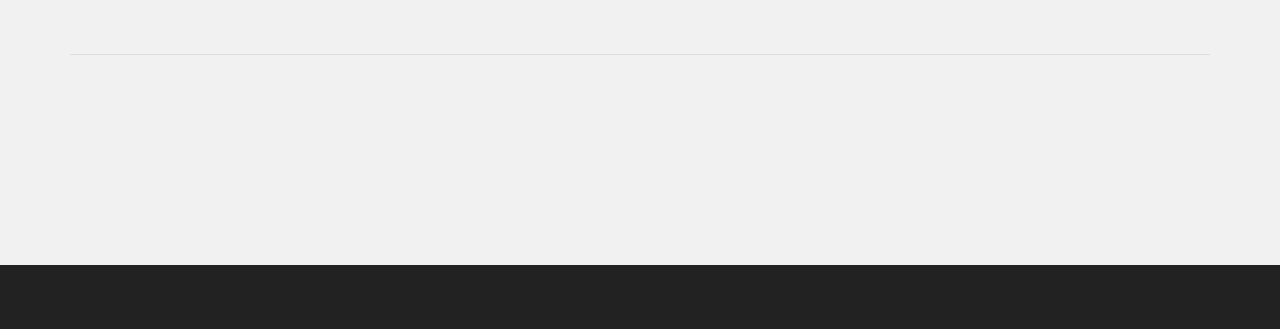
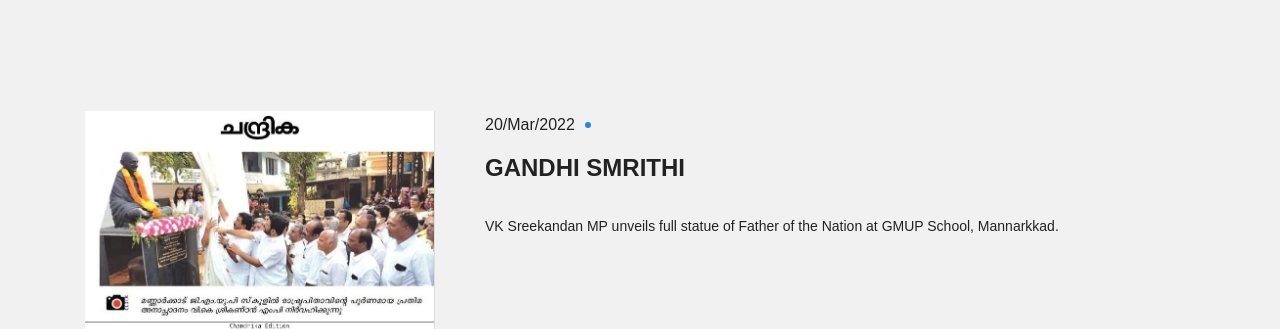
Before and after one commit to digitap863/kgvss, a plain HTML site: page news.html in a window 1280 px wide. Shown: the part 7676-8005 px from the top of the page. Drawn offline with Linux system fonts and the light colour scheme.

Commit message:
images in gallery and news updated

```diff
--- a/news.html
+++ b/news.html
@@ -325,6 +325,7 @@
                 </div>
 
 
+
             </div>
 
             <div class="event-wrapper">
@@ -641,6 +642,30 @@
                                         <li>
 
                                        Sanitation Awareness Message Boards have been set up as per the order of the State Sanitation Mission</li>
+                                        <!-- <li><img src="assets/images/icons/icon-5.png" alt=""> 09:00am till 18:00pm GMT+5</li> -->
+                                    </ul>
+                                    <!-- <div class="link-btn"><a href="#"><i class="icon-arrow"></i></a></div> -->
+                                </div>
+                            </div>
+                        </div>
+                    </div>
+                </div>
+                <div class="event-block-two">
+                    <div class="inner-box">
+                        <div class="row">
+                            <div class="col-lg-4">
+                                <div class="image">
+                                    <img src="assets/images/news/news4.jpeg" alt="">
+                                    <!-- <div class="date">14 <br> Sept</div> -->
+                                </div>
+                            </div>
+                            <div class="col-lg-8">
+                                <div class="content">
+                                    <div class="category">20/Mar/2022</a></div>
+                                    <h4>GANDHI SMRITHI</h4>
+                                    <ul>
+                                        <li>
+                                            VK Sreekandan MP unveils full statue of Father of the Nation at GMUP School, Mannarkkad.</li>
                                         <!-- <li><img src="assets/images/icons/icon-5.png" alt=""> 09:00am till 18:00pm GMT+5</li> -->
                                     </ul>
                                     <!-- <div class="link-btn"><a href="#"><i class="icon-arrow"></i></a></div> -->
```
Also changed, not shown: event.html (+10 -0 lines), assets/images/gallery/pic35.jpg (added), assets/images/gallery/pic36.jpg (added), assets/images/news/news4.jpeg (added).
